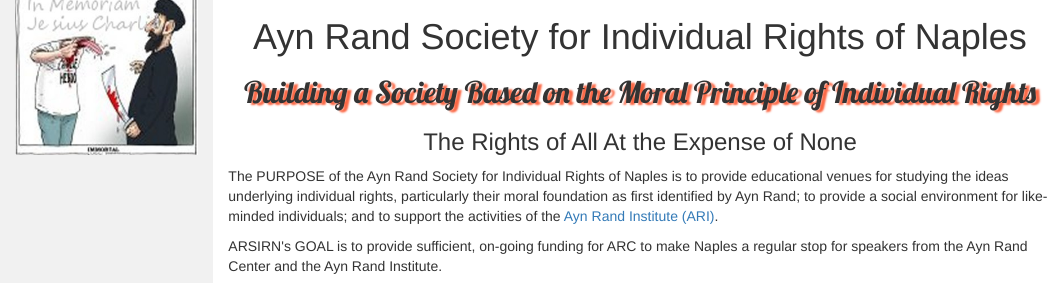
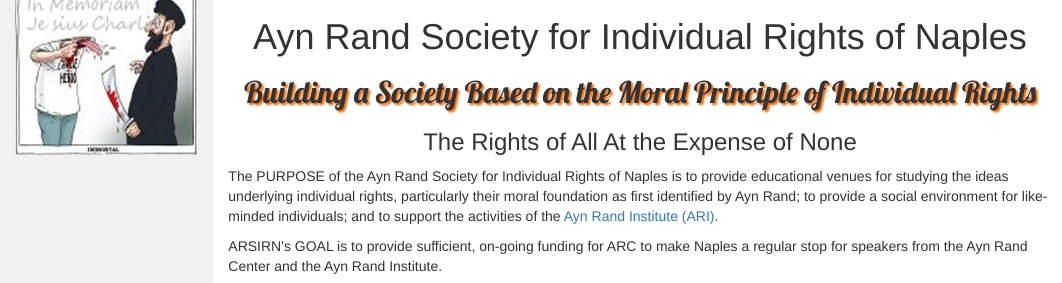
Before and after one commit to arsirn/arsirn.github.io, a plain HTML site: page index.html in a window 1280 px wide. Shown: the part 176-459 px from the top of the page, 0-1062 px from the left. Drawn offline with nearby package versions, Linux system fonts and the light colour scheme.

Commit message:
change shadow shade

```diff
--- a/arsirn.css
+++ b/arsirn.css
@@ -70,7 +70,7 @@ div.sticky {
 
 h2{
   font-family: lobster;
-  text-shadow: 4px 2px 2px #FB6542;
+  text-shadow: 2px 2px 2px #FB6600;
 }
 
 h1,h2,h3,h4{text-align: center;}
```
